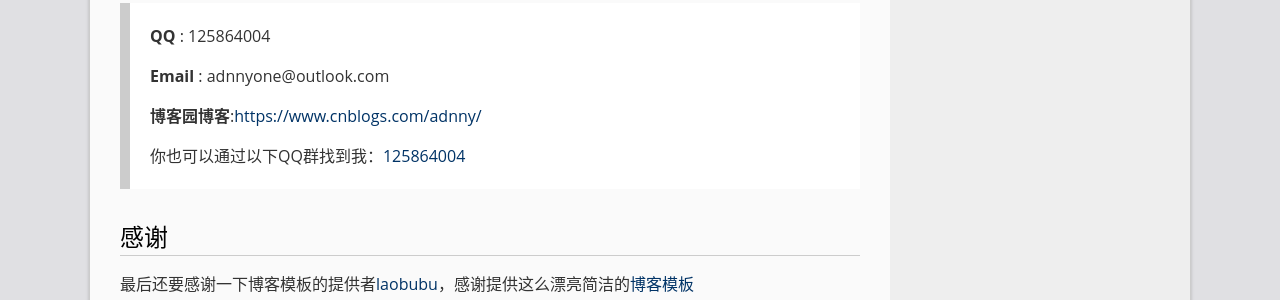
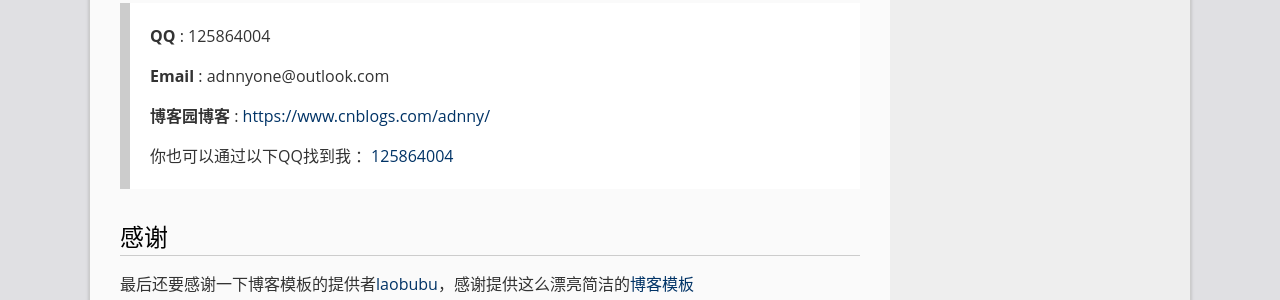
Before and after one commit to kwshare/kwshare.github.io, a Jekyll site: the page built from about.md, in a window 1280 px wide. Shown: the part 647-947 px from the top of the page. Built offline with Jekyll 4.4.1, drawn with Linux system fonts in a browser that asks for light colours.

Commit message:
修改格式错误

```diff
--- a/about.md
+++ b/about.md
@@ -25,9 +25,9 @@ nocomments: true
 >
 > **Email** : adnnyone@outlook.com
 >
-> **博客园博客**:[https://www.cnblogs.com/adnny/](https://www.cnblogs.com/adnny/)
+> **博客园博客** : [https://www.cnblogs.com/adnny/](https://www.cnblogs.com/adnny/)
 >
-> 你也可以通过以下QQ群找到我：[125864004](http://wpa.qq.com/msgrd?v=3&uin=125864004&site=qq&menu=yes)
+> 你也可以通过以下QQ找到我 ：[125864004](http://wpa.qq.com/msgrd?v=3&uin=125864004&site=qq&menu=yes)
 
 ## 感谢
 
```
